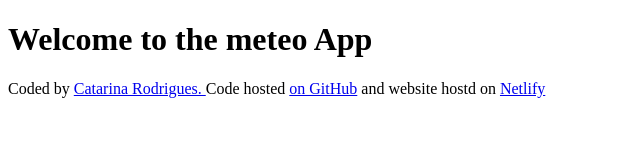
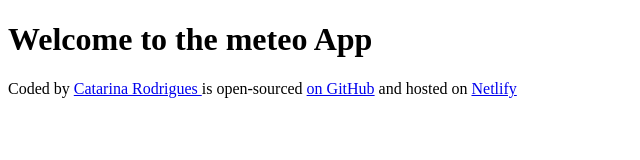
Before and after one commit to DigiCat92/meteorologia, a plain HTML site: page index.html in a window 1280 px wide. Shown: the whole page, without its empty margins (0-640 px from the left). Drawn offline with Linux system fonts and the light colour scheme.

Commit message:
footer info updated

```diff
--- a/index.html
+++ b/index.html
@@ -16,15 +16,15 @@
       <a
         href="https://github.com/DigiCat92"
         target="_blank">
-        Catarina Rodrigues.
+        Catarina Rodrigues
       </a>
-      Code hosted
+      is open-sourced
       <a
         href="https://github.com/DigiCat92/meteorologia.git"
         target="_blank">
         on GitHub</a
       >
-      and website hostd on
+      and hosted on
       <a
         href="https://meteorologia-app.netlify.app/"
         target="_blank"
```
